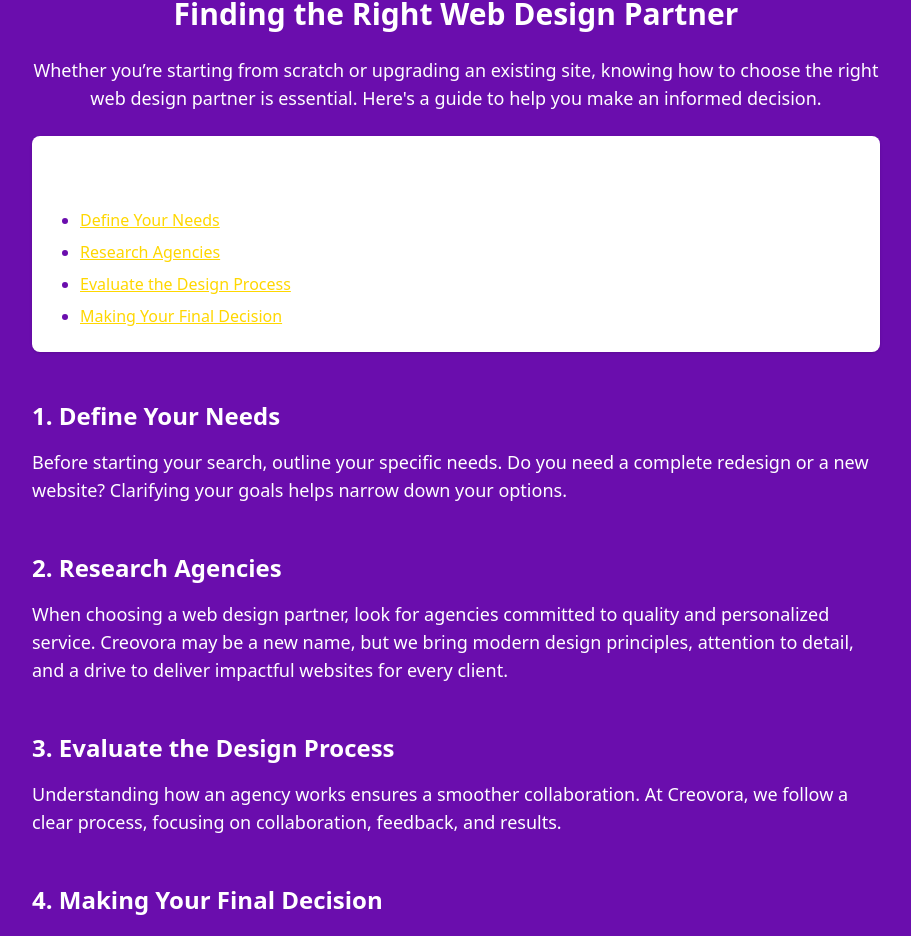
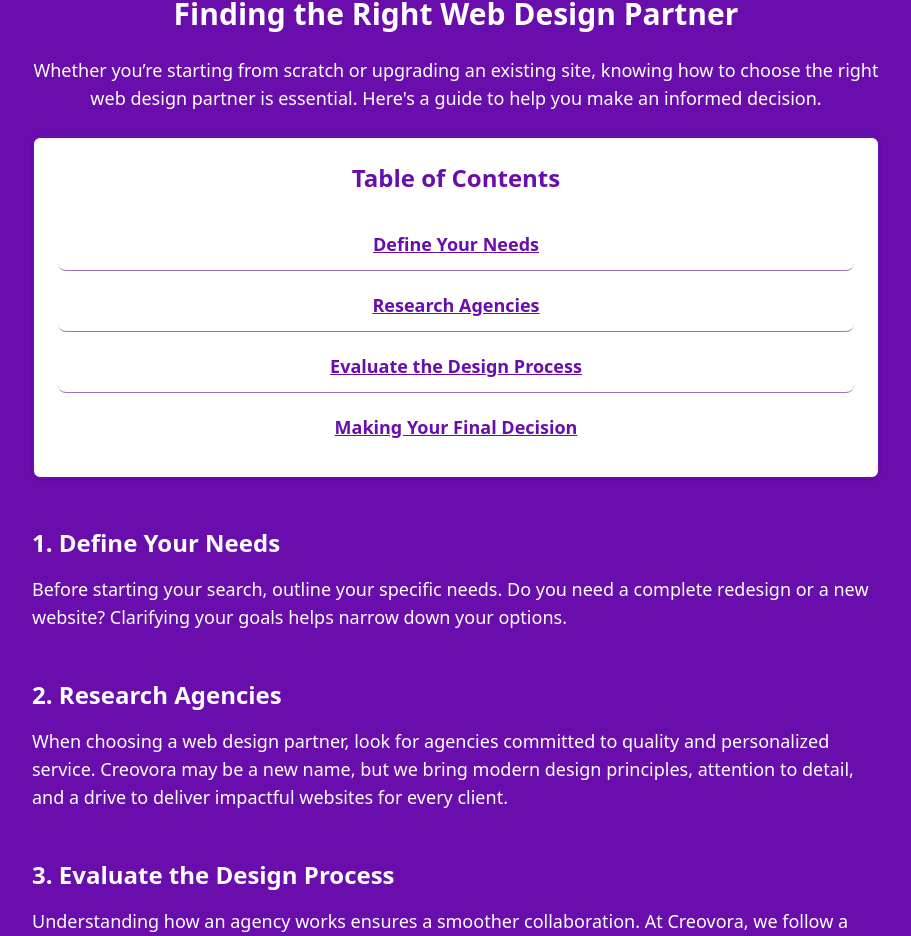
Before and after one commit to Creovora/creovora-website, a Next.js app: page / in a window 1280 px wide. Shown: the part 1648-2584 px from the top of the page, without its empty margins (184-1095 px from the left). Built offline with nearby package versions, Linux system fonts and the light colour scheme.

Commit message:
updating table of contents feature onm home page.

```diff
--- a/src/app/page.tsx
+++ b/src/app/page.tsx
@@ -81,14 +81,48 @@ export default function HomePage() {
           Whether you’re starting from scratch or upgrading an existing site, knowing how to choose the right web design partner is essential. Here's a guide to help you make an informed decision.
         </p>
 
-        {/* Table of Contents */}
-        <div className="bg-white shadow p-6 rounded-lg mb-12">
-          <h3 className="text-2xl font-bold mb-4">Table of Contents</h3>
-          <ul className="space-y-2 list-disc pl-6 text-primary">
-            <li><a href="#define-needs" className="hover:underline">Define Your Needs</a></li>
-            <li><a href="#research-agencies" className="hover:underline">Research Agencies</a></li>
-            <li><a href="#evaluate-process" className="hover:underline">Evaluate the Design Process</a></li>
-            <li><a href="#final-decision" className="hover:underline">Making Your Final Decision</a></li>
+      {/* Table of Contents - Improved Styling */}
+      <div className="bg-white shadow p-6 rounded-lg mb-12 border-2 border-primary">
+          <h3 className="text-2xl font-bold text-primary mb-6 text-center">
+            Table of Contents
+          </h3>
+          <ul className="space-y-2">
+            <li>
+              <a
+                href="#define-needs"
+                className="block w-full py-3 px-4 border-b border-lightPurple text-primary font-semibold text-lg text-center rounded-lg transition-all duration-300 ease-in-out
+                hover:bg-gradient-to-r hover:from-accent hover:to-primary hover:text-white"
+              >
+                Define Your Needs
+              </a>
+            </li>
+            <li>
+              <a
+                href="#research-agencies"
+                className="block w-full py-3 px-4 border-b border-lightPurple text-primary font-semibold text-lg text-center rounded-lg transition-all duration-300 ease-in-out
+                hover:bg-gradient-to-r hover:from-accent hover:to-primary hover:text-white"
+              >
+                Research Agencies
+              </a>
+            </li>
+            <li>
+              <a
+                href="#evaluate-process"
+                className="block w-full py-3 px-4 border-b border-lightPurple text-primary font-semibold text-lg text-center rounded-lg transition-all duration-300 ease-in-out
+                hover:bg-gradient-to-r hover:from-accent hover:to-primary hover:text-white"
+              >
+                Evaluate the Design Process
+              </a>
+            </li>
+            <li>
+              <a
+                href="#final-decision"
+                className="block w-full py-3 px-4 text-primary font-semibold text-lg text-center rounded-lg transition-all duration-300 ease-in-out
+                hover:bg-gradient-to-r hover:from-accent hover:to-primary hover:text-white"
+              >
+                Making Your Final Decision
+              </a>
+            </li>
           </ul>
         </div>
 
```
